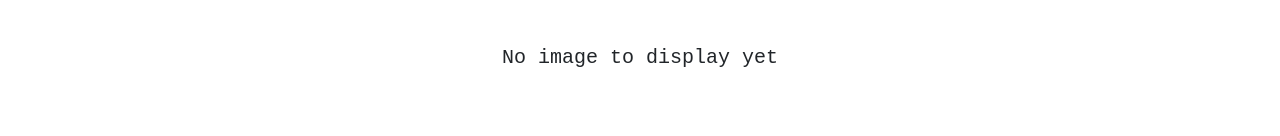
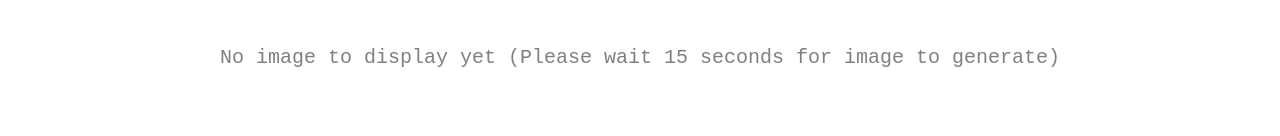
Before and after one commit to petermc87/kiddoart, a Next.js app: page / in a window 1280 px wide. Shown: the part 462-598 px from the top of the page. Built offline with nearby package versions, Linux system fonts and the light colour scheme; no server answers; the database is empty; a web font is replaced by a local one.

Commit message:
fix: add 7 seconds to timeout and updated text styling

```diff
--- a/app/page.tsx
+++ b/app/page.tsx
@@ -183,7 +183,10 @@ export default function Home() {
               />
             </>
           ) : (
-            <h5 color="gray">No image to display yet</h5>
+            <h5 style={{ color: "gray" }}>
+              No image to display yet (Please wait 15 seconds for image to
+              generate)
+            </h5>
           )}
         </Container>
       </Container>
```
